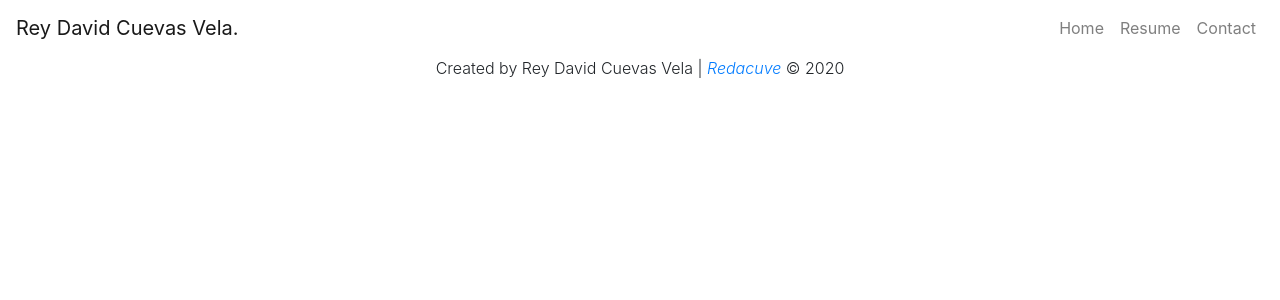
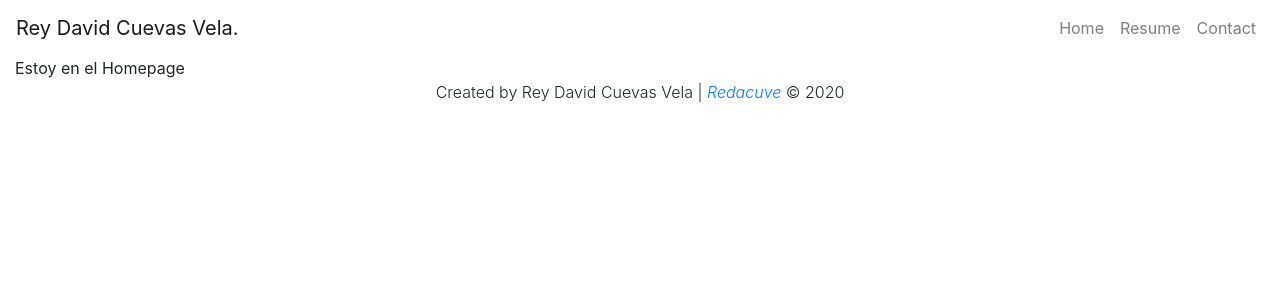
Before and after one commit to redacuve/my-portfolio, a React (Create React App) app: page / in a window 1280 px wide. Shown: the top 300 px of the page. Built offline with nearby package versions, Linux system fonts and the light colour scheme.

Commit message:
added layout for homepage resume and about pages

```diff
--- a/src/App.js
+++ b/src/App.js
@@ -15,6 +15,9 @@
 // My Components
 import NavBar from './components/NavBar';
 import Footer from './components/Footer';
+import Homepage from './components/Homepage';
+import Resume from './components/Resume';
+import Contact from './components/Contact';
 
 class App extends React.Component {
     constructor(props){
@@ -27,7 +30,9 @@
             <Router>
                 <NavBar />
                 <Container fluid={true}>
-
+                    <Route path="/" exact render={() => <Homepage />} />
+                    <Route path="/resume" exact render={() => <Resume />} />
+                    <Route path="/contact" exact render={() => <Contact />} />
                 </Container>
                 <Footer />
             </Router>
--- /dev/null
+++ b/src/components/Contact.js
@@ -0,0 +1,9 @@
+import React from 'react';
+
+function Contact() {
+    return(
+        <div>Estoy en el Contact</div>
+    );
+}
+
+export default Contact;
--- /dev/null
+++ b/src/components/Homepage.js
@@ -0,0 +1,9 @@
+import React from 'react';
+
+function Homepage() {
+    return(
+        <div>Estoy en el Homepage</div>
+    );
+}
+
+export default Homepage;
--- a/src/components/NavBar.js
+++ b/src/components/NavBar.js
@@ -11,7 +11,7 @@
             <Navbar.Collapse id="navbar-toggle">
                 <Nav className="ml-auto">
                     <Link className="nav-link" to="/">Home</Link>
-                    <Link className="nav-link" to="/about">Resume</Link>
+                    <Link className="nav-link" to="/resume">Resume</Link>
                     <Link className="nav-link" to="/contact">Contact</Link>
                 </Nav>
             </Navbar.Collapse>
--- /dev/null
+++ b/src/components/Resume.js
@@ -0,0 +1,9 @@
+import React from 'react';
+
+function Resume() {
+    return(
+        <div>Estoy en el Resume</div>
+    );
+}
+
+export default Resume;
```
